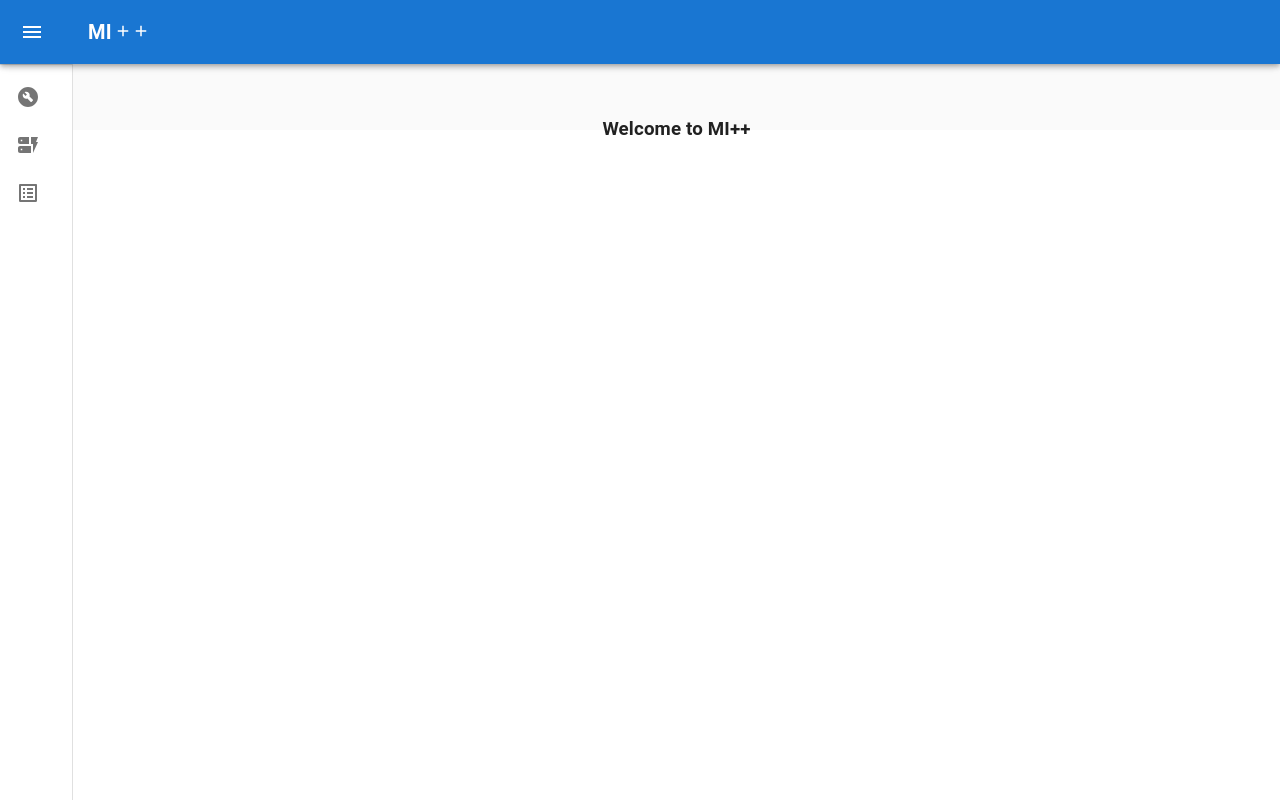
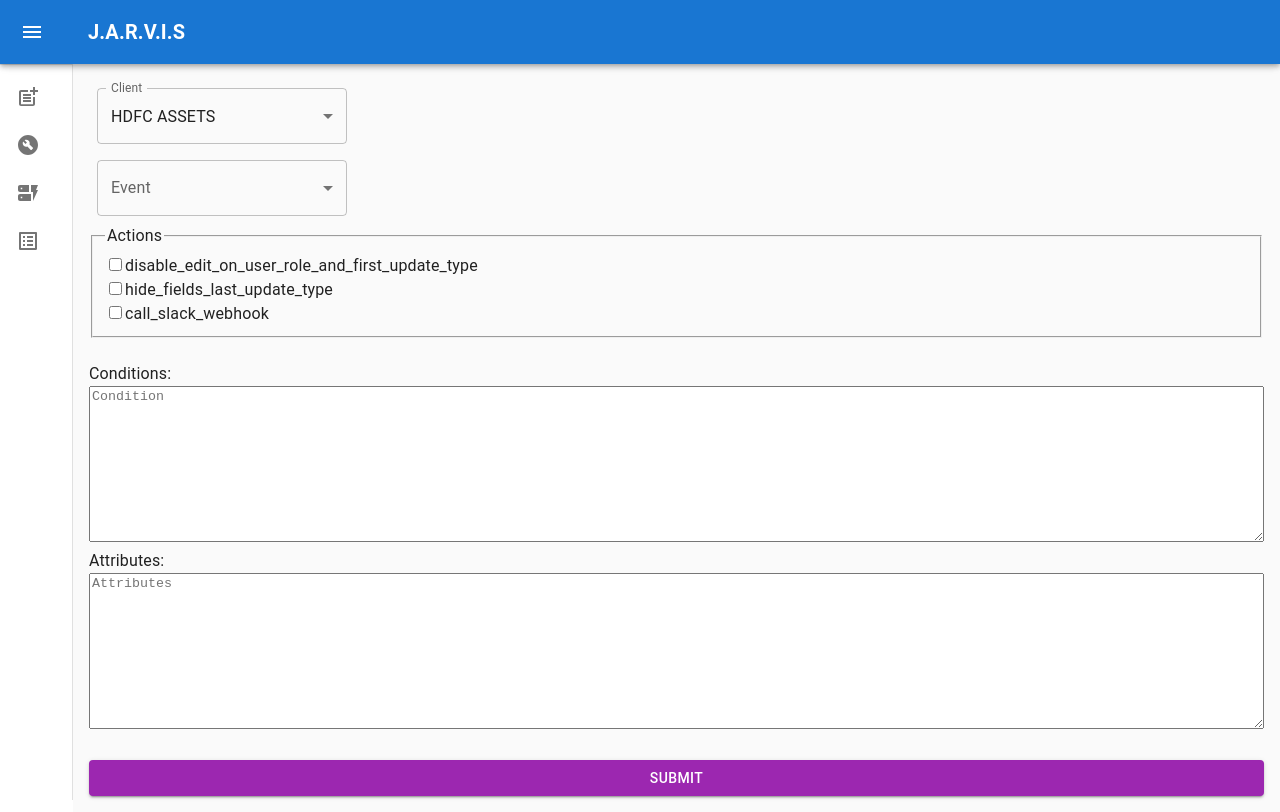
Before and after one commit to pritam001/hack4AvengersUI, a React (Create React App) app: page /react_form in a window 1280 px wide. Built offline with nearby package versions, Linux system fonts and the light colour scheme.

Commit message:
Add React simple form

```diff
--- a/package.json
+++ b/package.json
@@ -16,6 +16,7 @@
         "object-editor-react": "^1.1.0",
         "react": "^17.0.2",
         "react-dom": "^17.0.2",
+        "react-hook-form": "^7.17.5",
         "react-json-editor-ajrm": "^2.5.13",
         "react-router-dom": "^5.3.0",
         "react-scripts": "4.0.3",
--- a/src/App.js
+++ b/src/App.js
@@ -18,10 +18,10 @@ import Toolbar from "@mui/material/Toolbar";
 import IconButton from "@mui/material/IconButton";
 import MenuIcon from "@mui/icons-material/Menu";
 import Typography from "@mui/material/Typography";
-import AddIcon from '@mui/icons-material/Add';
 import {DRAWER_WIDTH} from "./constants/Constants";
 import EventFormJson from "./pages/EventFormJson";
 import {grey} from "@mui/material/colors";
+import ReactForm from "./pages/ReactForm";
 
 
 const AppBar = styled(MuiAppBar, {
@@ -91,9 +91,7 @@ function App() {
                             <MenuIcon />
                         </IconButton>
                         <Typography variant="h6" noWrap component="div" style={{display: 'flex', flexDirection: 'row', justifyContent: 'center', fontWeight: 'bold'}}>
-                            <div>MI</div>
-                            <AddIcon style={{marginTop: 'auto', marginBottom: 'auto', paddingLeft: '2px', paddingBottom: '2px'}} fontSize='small'/>
-                            <AddIcon style={{marginTop: 'auto', marginBottom: 'auto', paddingBottom: '2px', paddingRight: '2px'}} fontSize='small'/>
+                            J.A.R.V.I.S
                         </Typography>
                     </Toolbar>
                 </AppBar>
@@ -102,6 +100,9 @@ function App() {
                 <Main open={open} sx={{ backgroundColor: grey[50] }}>
                     <DrawerHeader />
                     <Switch>
+                        <Route path="/react_form">
+                            <ReactForm />
+                        </Route>
                         <Route path="/event_form_json">
                             <EventFormJson />
                         </Route>
--- a/src/components/EventViewer.js
+++ b/src/components/EventViewer.js
@@ -9,6 +9,9 @@ import {green, grey} from "@mui/material/colors";
 import Item from "../common/Item";
 import Grid from "@mui/material/Grid";
 import CableIcon from '@mui/icons-material/Cable';
+import List from "@mui/material/List";
+import {ListItem, ListItemText} from "@mui/material";
+import IconButton from "@mui/material/IconButton";
 
 function EventViewer({event, data}) {
     const {actions} = data;
@@ -38,7 +41,21 @@ function EventViewer({event, data}) {
     const actionCard = (actions) => (
         <React.Fragment>
             <CardContent>
-
+                <List sx={{ width: '100%', maxWidth: 360, bgcolor: 'background.paper' }}>
+                    {/*{actions.map( action =>*/}
+                    {/*    <ListItem*/}
+                    {/*        key={action.}*/}
+                    {/*        disableGutters*/}
+                    {/*        secondaryAction={*/}
+                    {/*            <IconButton>*/}
+                    {/*                <CommentIcon />*/}
+                    {/*            </IconButton>*/}
+                    {/*        }*/}
+                    {/*    >*/}
+                    {/*        <ListItemText primary={`Line item ${value}`} />*/}
+                    {/*    </ListItem>*/}
+                    {/*)}*/}
+                </List>
             </CardContent>
         </React.Fragment>
     );
--- a/src/components/NavBar.js
+++ b/src/components/NavBar.js
@@ -12,6 +12,7 @@ import ListItemText from '@mui/material/ListItemText';
 import ListAltIcon from '@mui/icons-material/ListAlt';
 import DynamicFormIcon from '@mui/icons-material/DynamicForm';
 import BuildCircleIcon from '@mui/icons-material/BuildCircle';
+import PostAddIcon from '@mui/icons-material/PostAdd';
 import {Link} from "react-router-dom";
 import {DRAWER_WIDTH} from "../constants/Constants";
 
@@ -74,6 +75,14 @@ function MiniDrawer(props) {
             </DrawerHeader>
             <Divider />
             <List>
+                <Link to="/react_form">
+                    <ListItem button key="React Form">
+                        <ListItemIcon>
+                            <PostAddIcon />
+                        </ListItemIcon>
+                        <ListItemText primary="React Form" />
+                    </ListItem>
+                </Link>
                 <Link to="/event_form_json">
                     <ListItem button key="Custom Code JSON Form">
                         <ListItemIcon>
--- a/src/pages/EventFormJson.js
+++ b/src/pages/EventFormJson.js
@@ -8,7 +8,7 @@ import {CONFIG_API_ENDPOINT} from "../constants/Constants";
 import SnackBarComponent from "../components/SnackBarComponent";
 import Grid from "@mui/material/Grid";
 
-const initJsObject = {
+export const initJsObject = {
     "client": "hdfcassets",
     "events": [
         {
@@ -17,29 +17,10 @@ const initJsObject = {
                 {
                     "action": "disable_edit_on_user_role_and_first_update_type",
                     "condition": {
-                        "userRoles": [
-                            "SU", "USER" , "ADMIN","ALL"
-                        ],
+                        "userRoles": ["ADMIN"],
+                        "userCode" : ["SU","ALL"],
                         "firstUpdateType": [
-                            "prospects_new",
-                            "offers_new"
-                        ]
-                    }
-                },
-                {
-                    "action": "disable_edit_on_user_role",
-                    "condition": {
-                        "userRoles": [
-                            "SU", "USER" , "ADMIN","ALL"
-                        ]
-                    }
-                },
-                {
-                    "action": "disable_edit_on_first_update_type",
-                    "condition": {
-                        "firstUpdateType": [
-                            "prospects_new",
-                            "offers_new"
+                            "leads_new"
                         ]
                     }
                 }
@@ -59,9 +40,25 @@ const initJsObject = {
                     },
                     "condition": {
                         "lastUpdateType": [
-                            "prospects_new",
-                            "offers_new"
+                            "leads_new"
                         ]
+                    }
+                }
+            ]
+        },
+        {
+            "event": "LEAD_UPDATED",
+            "actions": [
+                {
+                    "action": "call_slack_webhook",
+                    "attributes": {
+                        "postUrl": "https://hooks.slack.com/services/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",
+                        "postHeaders":{},
+                        "body": {
+                            "channel": "#avengers_demo",
+                            "username": "webhookbot",
+                            "icon_emoji": ":ghost:"
+                        }
                     }
                 }
             ]
--- a/src/pages/Login.js
+++ b/src/pages/Login.js
@@ -4,9 +4,9 @@ import './Login.css';
 
 function Login() {
     return (
-        <div className="Login" style={{display: 'flex', flexDirection: 'column', width: '100%', height: '100%'}}>
+        <div className="Login" style={{display: 'flex', flexDirection: 'row', flexGrow: 1, minHeight: 'calc(100vh - 64px)'}}>
             <div style={{margin: 'auto'}}>
-                <h3>Welcome to MI++</h3>
+                <h3>Welcome to J.A.R.V.I.S</h3>
             </div>
         </div>
     );
--- /dev/null
+++ b/src/pages/ReactForm.js
@@ -0,0 +1,122 @@
+import React from 'react';
+import { useForm } from 'react-hook-form';
+import {initJsObject} from "./EventFormJson";
+import {CONFIG_API_ENDPOINT} from "../constants/Constants";
+import SnackBarComponent from "../components/SnackBarComponent";
+import {Button, FormControl, FormHelperText, InputLabel, MenuItem, Select, TextareaAutosize} from "@mui/material";
+
+function EventForm() {
+    const { register, handleSubmit, formState: { errors } } = useForm();
+
+    const [snackbarStatus, setSnackbarStatus] = React.useState("success");
+    const [snackbarMessage, setSnackbarMessage] = React.useState("");
+    const [isSnackbarOpen, setIsSnackbarOpen] = React.useState(false);
+
+    const onSubmit = data => {
+        console.log(data);
+        return fetch(CONFIG_API_ENDPOINT, {
+            method: "POST",
+            headers: {
+                "Content-Type": "application/json"
+            },
+            body: JSON.stringify(initJsObject),
+        })
+            .then(response => {
+                setIsSnackbarOpen(true);
+                setSnackbarStatus("success");
+                setSnackbarMessage("Custom Event Submitted!");
+            })
+            .catch(error => {
+                setIsSnackbarOpen(true);
+                setSnackbarStatus("error");
+                setSnackbarMessage(`Custom Event Submit Failed! Error: "${error.message}"`);
+            });
+    };
+    console.log(errors);
+
+    return (
+        <React.Fragment>
+            <div style={{padding: '16px'}}>
+                <form onSubmit={handleSubmit(onSubmit)}>
+                    <FormControl sx={{ m: 1, minWidth: 250 }}>
+                        <InputLabel id="demo-simple-select-helper-label">Client</InputLabel>
+                        <Select
+                            labelId="demo-simple-select-helper-label"
+                            id="demo-simple-select-helper"
+                            label="Client"
+                            value="HDFCASSETS"
+                        >
+                            <MenuItem value={"HDFCASSETS"}>HDFC ASSETS</MenuItem>
+                            <MenuItem value={"ABSLI"}>ABSLI</MenuItem>
+                            <MenuItem value={"TATAAIA"}>TATA AIA</MenuItem>
+                        </Select>
+                    </FormControl>
+
+                    <br/>
+                    <FormControl sx={{ m: 1, minWidth: 250 }}>
+                        <InputLabel id="demo-simple-select-helper-label">Event</InputLabel>
+                        <Select
+                            labelId="demo-simple-select-helper-label"
+                            id="demo-simple-select-helper"
+                            label="Event"
+                        >
+                            <MenuItem value={"INPUT_FIELDS_RETURN"}>INPUT_FIELDS_RETURN</MenuItem>
+                            <MenuItem value={"LEAD_DETAILS_RETURN"}>LEAD_DETAILS_RETURN</MenuItem>
+                            <MenuItem value={"LEAD_CREATED"}>LEAD_CREATED</MenuItem>
+                            <MenuItem value={"LEAD_UPDATED"}>LEAD_UPDATED</MenuItem>
+                        </Select>
+                    </FormControl>
+
+                    <br/>
+                    <fieldset {...register("actions", {})}>
+                        <legend>Actions</legend>
+                        {["disable_edit_on_user_role_and_first_update_type", "hide_fields_last_update_type", "call_slack_webhook"].map((action) => (
+                            <div>
+                                <input type="checkbox" id={action} name={action} value={action} />
+                                <label htmlFor={action}>{action}</label>
+                            </div>
+                        ))}
+                    </fieldset>
+                    <br/>
+                    <label htmlFor="conditions">Conditions:</label>
+                    <br/>
+                    <TextareaAutosize
+                        aria-label="Condition"
+                        minRows={10}
+                        placeholder="Condition"
+                        style={{ width: '100%' }}
+                        {...register("conditions", {})}
+                    />
+                    <br/>
+                    <label htmlFor="attributes">Attributes:</label>
+                    <br/>
+                    <TextareaAutosize
+                        aria-label="attributes"
+                        minRows={10}
+                        placeholder="Attributes"
+                        style={{ width: '100%' }}
+                        {...register("conditions", {})}
+                    />
+                    <br/><br/>
+                    <Button
+                        variant="contained"
+                        color="secondary"
+                        onClick={() => onSubmit()}
+                        sx={{width: '100%'}}
+                    >
+                        SUBMIT
+                    </Button>
+                </form>
+            </div>
+
+            <SnackBarComponent
+                snackbarMessage={snackbarMessage}
+                isOpen={isSnackbarOpen}
+                snackbarStatus={snackbarStatus}
+                handleClose={() => setIsSnackbarOpen(false)}
+            />
+        </React.Fragment>
+    );
+}
+
+export default EventForm;
```
Also changed, not shown: 1 other file (tests, documents, lock files or other folders).
